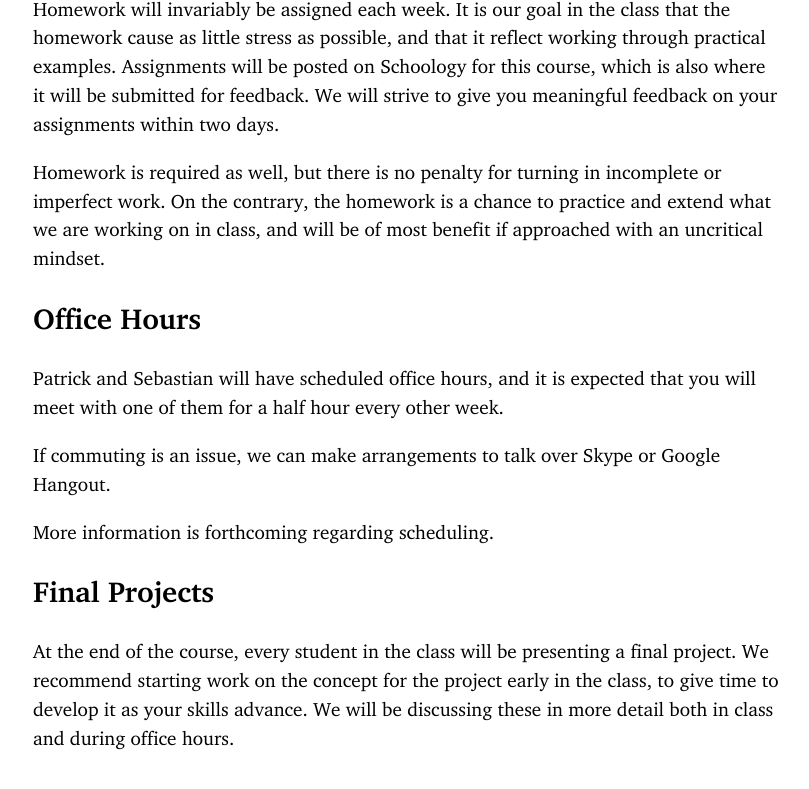
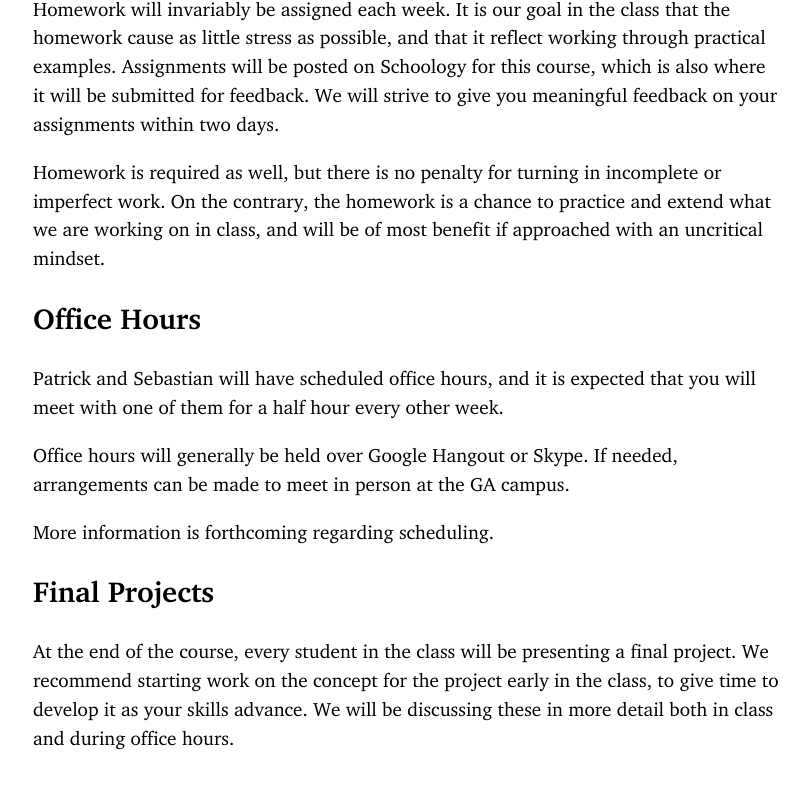
Before and after one commit to nevanscott/fewd19, a Jekyll site: the page built from about.md, in a window 1280 px wide and 900 px high, scrolled down 615 px. Shown: the top 789 px of the window, without its empty margins (31-840 px from the left). Built offline with Jekyll 4.4.1, drawn with Linux system fonts in a browser that asks for light colours; Markdown is read by kramdown in place of the engine named in the settings.

Commit message:
minor office hours change

```diff
--- a/about.md
+++ b/about.md
@@ -25,7 +25,7 @@ Office Hours
 
 Patrick and Sebastian will have scheduled office hours, and it is expected that you will meet with one of them for a half hour every other week.
 
-If commuting is an issue, we can make arrangements to talk over Skype or Google Hangout.
+Office hours will generally be held over Google Hangout or Skype. If needed, arrangements can be made to meet in person at the GA campus.
 
 More information is forthcoming regarding scheduling.
 
```
